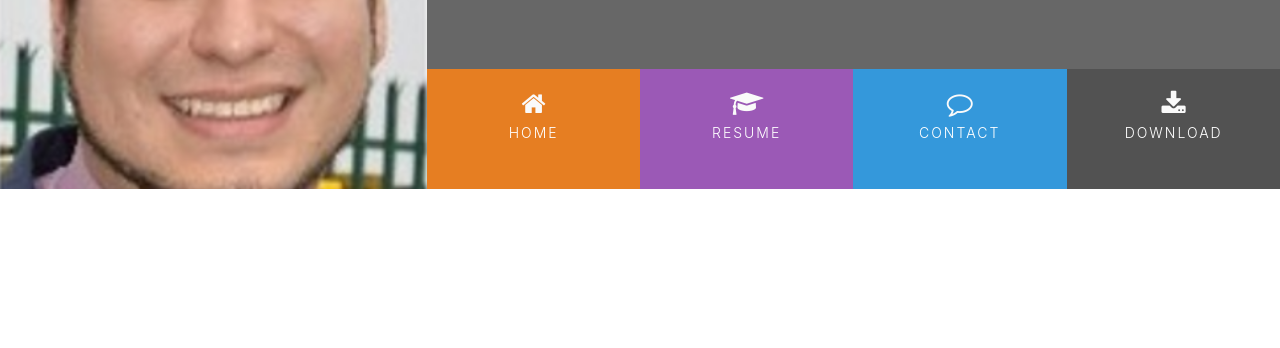
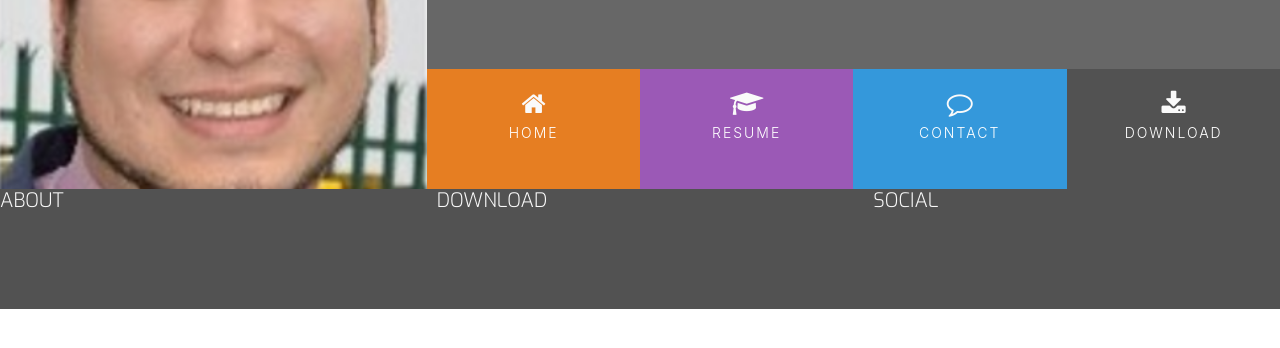
Before and after one commit to gustux/ucd-resume, a plain HTML site: page index.html in a window 1280 px wide. Shown: the part 180-528 px from the top of the page. Drawn offline with nearby package versions, Linux system fonts and the light colour scheme.

Commit message:
08-creating-footer

```diff
--- a/assets/css/style.css
+++ b/assets/css/style.css
@@ -20,6 +20,25 @@
 
 .ui-menu-color-download {
     background-color: #525252;
+}
+
+/*--------------------------------------------Special paddings/margins/text */
+
+h1,
+h2,
+h3,
+h4 {
+    margin: 0;
+}
+
+.uppercase {
+    text-transform: uppercase;
+}
+
+.general-sub {
+    font-family: "Exo", sans-serif;
+    font-weight: 300;
+    color: #fafafa;
 }
 
 /*--------------------------------------------Heading*/
@@ -114,3 +133,12 @@ header {
     background: rgba(0, 0, 0, 0.2);
     height: 120px;
 }
+
+/*--------------------------------------------Footer */
+
+footer {
+    background-color: #525252;
+    color: #fafafa;
+    min-height: 120px;
+    margin: 0;
+}
--- a/index.html
+++ b/index.html
@@ -45,8 +45,18 @@
     <section>
 
     </section>
-    <footer>
-
+    <footer class="cointainer-fluid">
+        <div class="row">
+            <div class="col-sm-4">
+                <h5 class="uppercase general-sub">About</h5>
+            </div>
+            <div class="col-sm-4">
+                <h5 class="uppercase general-sub">Download</h5>
+            </div>
+            <div class="col-sm-4">
+                <h5 class="uppercase general-sub">Social</h5>
+            </div>
+        </div>
     </footer>
 </body>
 </html>
```
